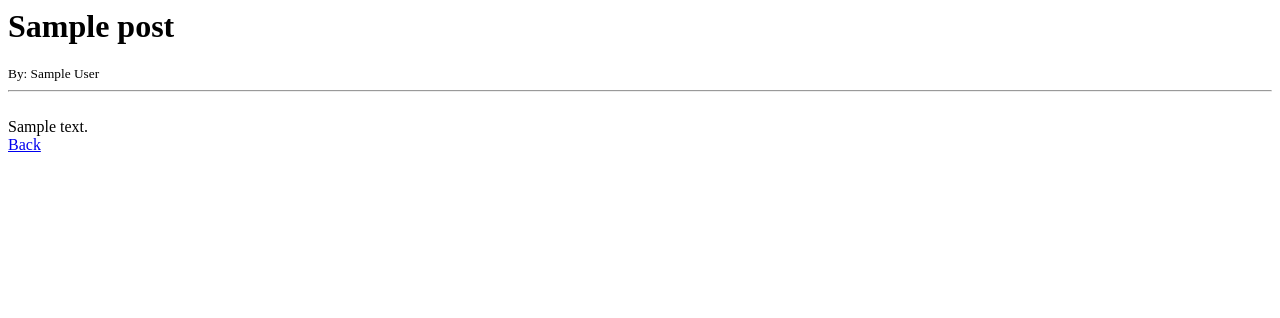
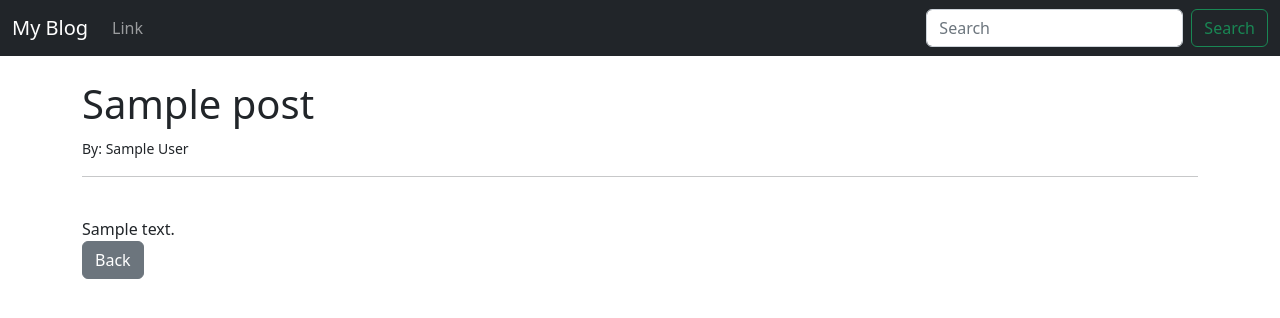
Before and after one commit to emmadsaxlegend/BlogApp, a Django app: template theblog/templates/article_details.html in a window 1280 px wide. Shown: the top 318 px of the page. Run offline with Django 3.2, Linux system fonts and the light colour scheme; the template is opened without the code that fills it: most values are stand-ins (such as "Sample title", 1, 10 or a date in 2020).

Commit message:
bootstrap

```diff
--- a/theblog/models.py
+++ b/theblog/models.py
@@ -5,6 +5,7 @@ from django.contrib.auth.models import User
 
 class Post(models.Model):
     title = models.CharField(max_length=250)
+    title_tag = models.CharField(max_length=250, default="My Blog")
     author = models.ForeignKey(User, on_delete=models.CASCADE)
     body = models.TextField()
 
--- a/theblog/templates/article_details.html
+++ b/theblog/templates/article_details.html
@@ -1,3 +1,10 @@
+{% extends 'base.html' %}
+
+{% block title %}
+{{post.title_tag}}
+{% endblock %}
+
+{% block content %}
 <h1>
     {{post.title}}
 </h1>
@@ -9,4 +16,6 @@
     {{post.body}}
 
     <br>
-    <a href="{% url 'home' %}"> Back </a>
+
+    <a href="{% url 'home' %}" class="btn btn-secondary"> Back </a>
+{% endblock %}
--- /dev/null
+++ b/theblog/templates/base.html
@@ -0,0 +1,43 @@
+<!doctype html>
+<html lang="en">
+  <head>
+    <meta charset="utf-8">
+    <meta name="viewport" content="width=device-width, initial-scale=1">
+    <title>
+        {% block title%}
+        My Blog
+        {% endblock %}
+    </title>
+    <link href="https://cdn.jsdelivr.net/npm/bootstrap@5.2.3/dist/css/bootstrap.min.css" rel="stylesheet" integrity="sha384-rbsA2VBKQhggwzxH7pPCaAqO46MgnOM80zW1RWuH61DGLwZJEdK2Kadq2F9CUG65" crossorigin="anonymous">
+  </head>
+  <body>
+    <nav class="navbar navbar-expand-lg bg-dark navbar-dark">
+        <div class="container-fluid">
+          <a class="navbar-brand" href="{% url 'home' %}">My Blog</a>
+          <button class="navbar-toggler" type="button" data-bs-toggle="collapse" data-bs-target="#navbarSupportedContent" aria-controls="navbarSupportedContent" aria-expanded="false" aria-label="Toggle navigation">
+            <span class="navbar-toggler-icon"></span>
+          </button>
+          <div class="collapse navbar-collapse" id="navbarSupportedContent">
+            <ul class="navbar-nav me-auto mb-2 mb-lg-0">
+
+              <li class="nav-item">
+                <a class="nav-link" href="#">Link</a>
+              </li>
+
+
+            </ul>
+            <form class="d-flex" role="search">
+              <input class="form-control me-2" type="search" placeholder="Search" aria-label="Search">
+              <button class="btn btn-outline-success" type="submit">Search</button>
+            </form>
+          </div>
+        </div>
+      </nav>
+    <br>
+    <div class="container">
+    {% block content %}
+    {% endblock %}
+    </div>
+    <script src="https://cdn.jsdelivr.net/npm/bootstrap@5.2.3/dist/js/bootstrap.bundle.min.js" integrity="sha384-kenU1KFdBIe4zVF0s0G1M5b4hcpxyD9F7jL+jjXkk+Q2h455rYXK/7HAuoJl+0I4" crossorigin="anonymous"></script>
+  </body>
+</html>
--- a/theblog/templates/home.html
+++ b/theblog/templates/home.html
@@ -1,3 +1,6 @@
+{% extends 'base.html' %}
+
+{% block content %}
 <h1> Post </h1>
 
 <ul>
@@ -10,3 +13,4 @@
 </li>
 {% endfor %}
 </ul>
+{% endblock %}
```
Also changed, not shown: db.sqlite3, theblog/migrations/0002_post_title_tag.py (added).
